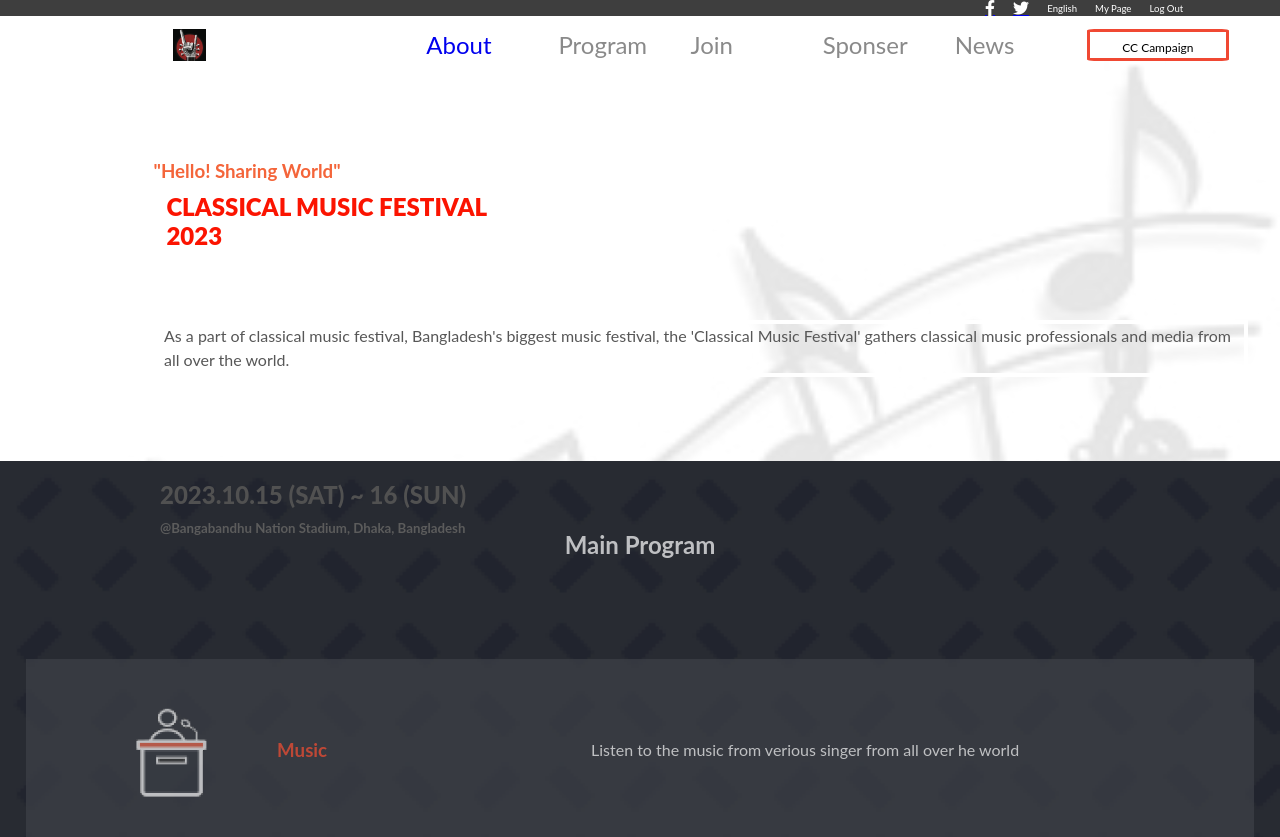
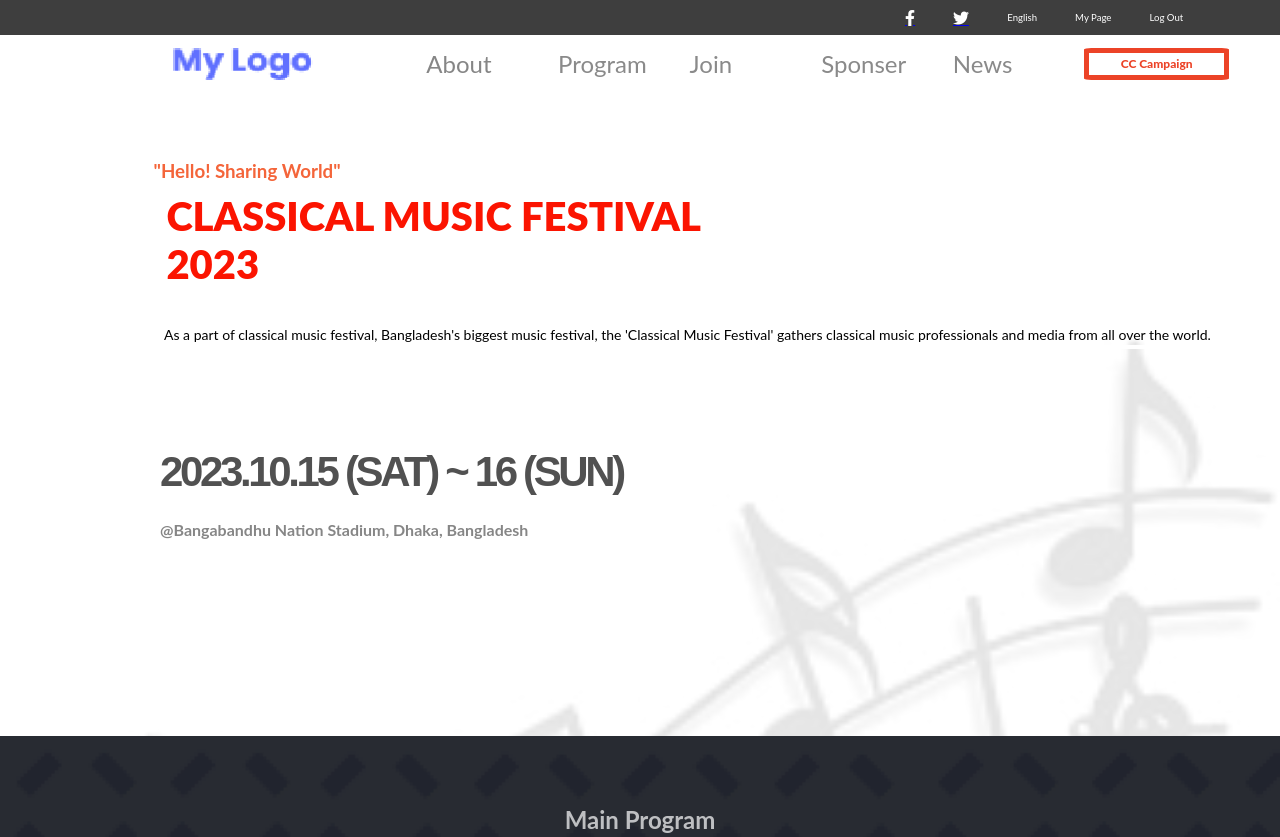
Before and after one commit to HossainAraf/Classical-Music-Festival, a website: page index.html in a window 1280 px wide. Shown: the top 837 px of the page. Drawn offline with Linux system fonts and the light colour scheme.

Commit message:
Ipdate header & intro section

```diff
--- a/index.html
+++ b/index.html
@@ -21,7 +21,7 @@
     <i class="fa-solid fa-xmark" style="color: #2a2d10;"></i>    <!-- navbar -->
     <nav class="flex-row">
       <div id="logo">
-      <img src="img/logo.jpg" alt="logo">
+      <img src="img/logo-2.png" alt="logo">
       </div>
         <ul id="menu" class="flex-row">
           <li><a href="about.html">About</a></li>
--- a/style.css
+++ b/style.css
@@ -65,6 +65,7 @@ nav {
 
 #menu li a {
   text-decoration: none;
+  color: #868686;
 }
 
 nav button {
@@ -72,7 +73,7 @@ nav button {
   width: 33%;
   height: 2rem;
   background-color: #fff;
-  border: 3px solid #f04833;
+  border: 5px solid #ec4327;
   border-radius: 5%;
   padding: 1%;
   font-size: 12px;
@@ -89,7 +90,7 @@ nav button {
 }
 
 #intro {
-  /* padding-top: 11%; */
+  padding-top: 20%;
   padding-left: 3%;
 }
 
@@ -123,10 +124,11 @@ nav button {
   top: 31%;
   left: 9%;
   border: 4px solid #fff;
-  color: #575757;
   line-height: 152%;
   padding-right: 1%;
   margin-right: 2.5%;
+  font-size: 14px;
+  color: #000;
 }
 
 #intro h2 {
@@ -135,6 +137,10 @@ nav button {
   position: absolute;
   top: 50%;
   left: 9%;
+  font-family: "Gothic A1", sans-serif;
+  font-size: 20px;
+  letter-spacing: -0.08em;
+  text-align: left;
 }
 
 #intro h5 {
@@ -142,7 +148,8 @@ nav button {
   position: absolute;
   top: 55%;
   left: 9%;
-  color: #5c5c5c;
+  color: #868686;
+  font-size: 13px;
 }
 
 #main-program {
@@ -292,6 +299,9 @@ nav button {
     align-items: center;
     background-color: #3e3e3e;
     padding-right: 6.15%;
+    padding-top: 0.75%;
+    padding-bottom: 0.75%;
+    gap: 20px;
   }
 
   #header-top a {
@@ -349,6 +359,12 @@ nav button {
   nav button {
     width: 50%;
     margin-bottom: 0.01rem;
+    border: 5px solid #ec4327;
+    color: #ec4327;
+    font-weight: 800;
+    display: flex;
+    align-items: center;
+    justify-content: center;
   }
 
   #intro h3 {
@@ -360,6 +376,7 @@ nav button {
     top: 24%;
     left: 13%;
     background: transparent;
+    font-size: 2.5rem;
   }
 
   #intro p {
@@ -368,12 +385,18 @@ nav button {
   }
 
   #intro h2 {
-    top: 60%;
+    top: 56%;
     left: 12.5%;
+    font-family: "Gothic A1", sans-serif;
+    font-size: 42px;
+    font-weight: 900;
+    letter-spacing: -0.08em;
+    text-align: left;
   }
 
   #intro h5 {
     top: 65%;
     left: 12.5%;
+    font-size: 16px;
   }
 }
```
